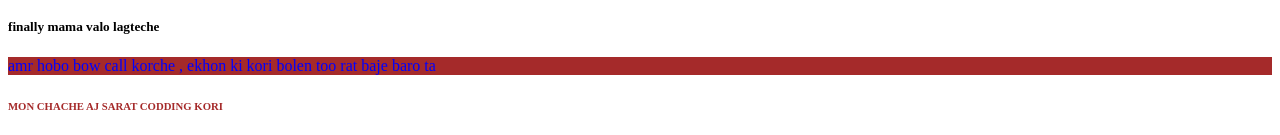
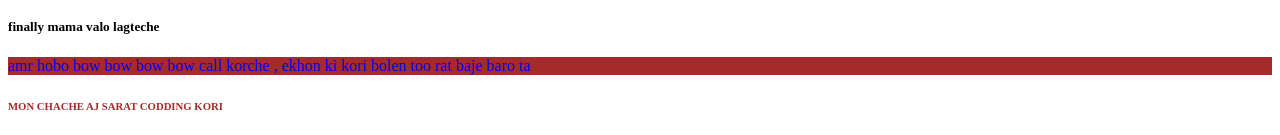
Before and after one commit to MamaurHasan2/my-third-repo, a plain HTML site: page index.html in a window 1280 px wide. Shown: the part 228-363 px from the top of the page. Drawn offline with Linux system fonts and the light colour scheme.

Commit message:
bow change

```diff
--- a/index.html
+++ b/index.html
@@ -14,7 +14,7 @@
     <p>kicuu bolar nai ree just khullam r ki , practic er jonno</p>
     <h4>pacta module ses korlam</h4>
     <h5>finally mama valo lagteche</h5>
-    <p>amr hobo bow call korche , ekhon ki kori bolen too rat baje baro ta </p>
+    <p>amr hobo bow bow bow bow call korche , ekhon ki kori bolen too rat baje baro ta </p>
     <h6>MON CHACHE AJ SARAT CODDING KORI</h6>
     <img src="labib.jpg" alt="">
     <img src="self1.jpeg" alt="">
```
